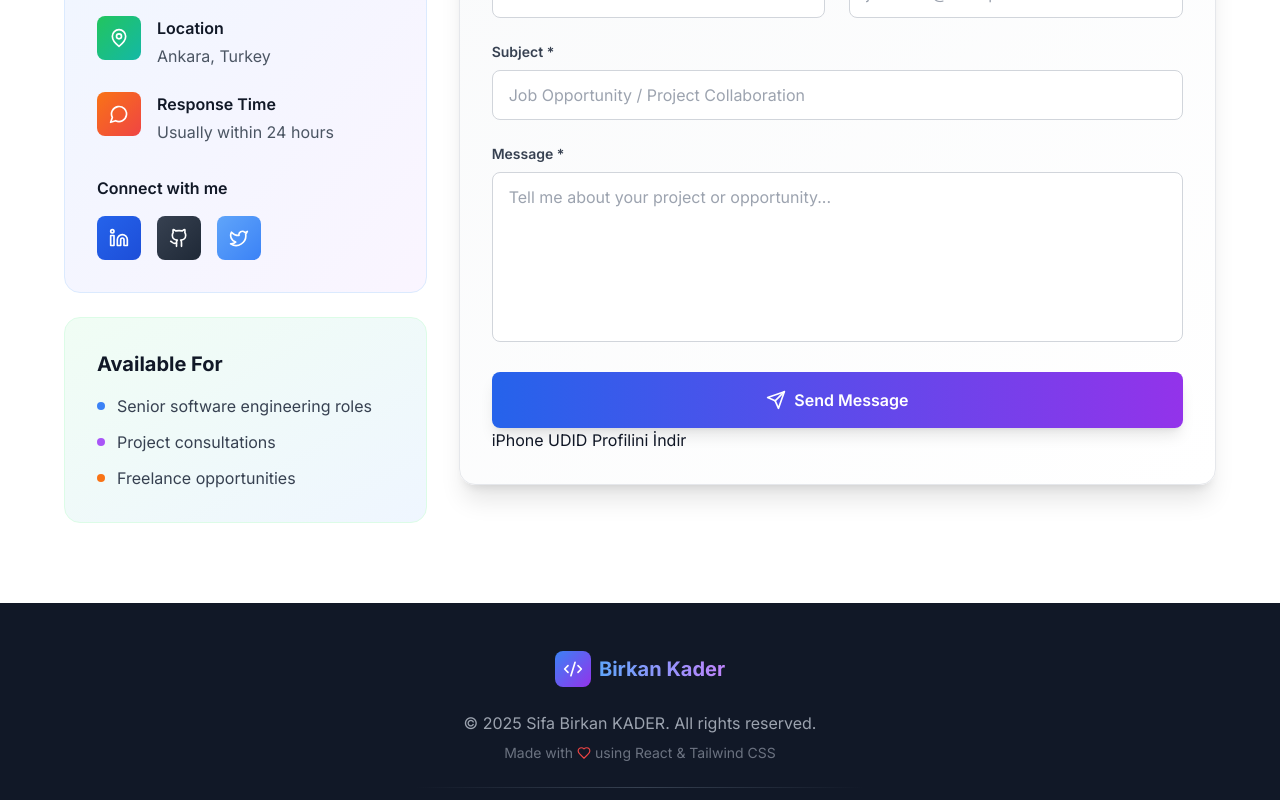
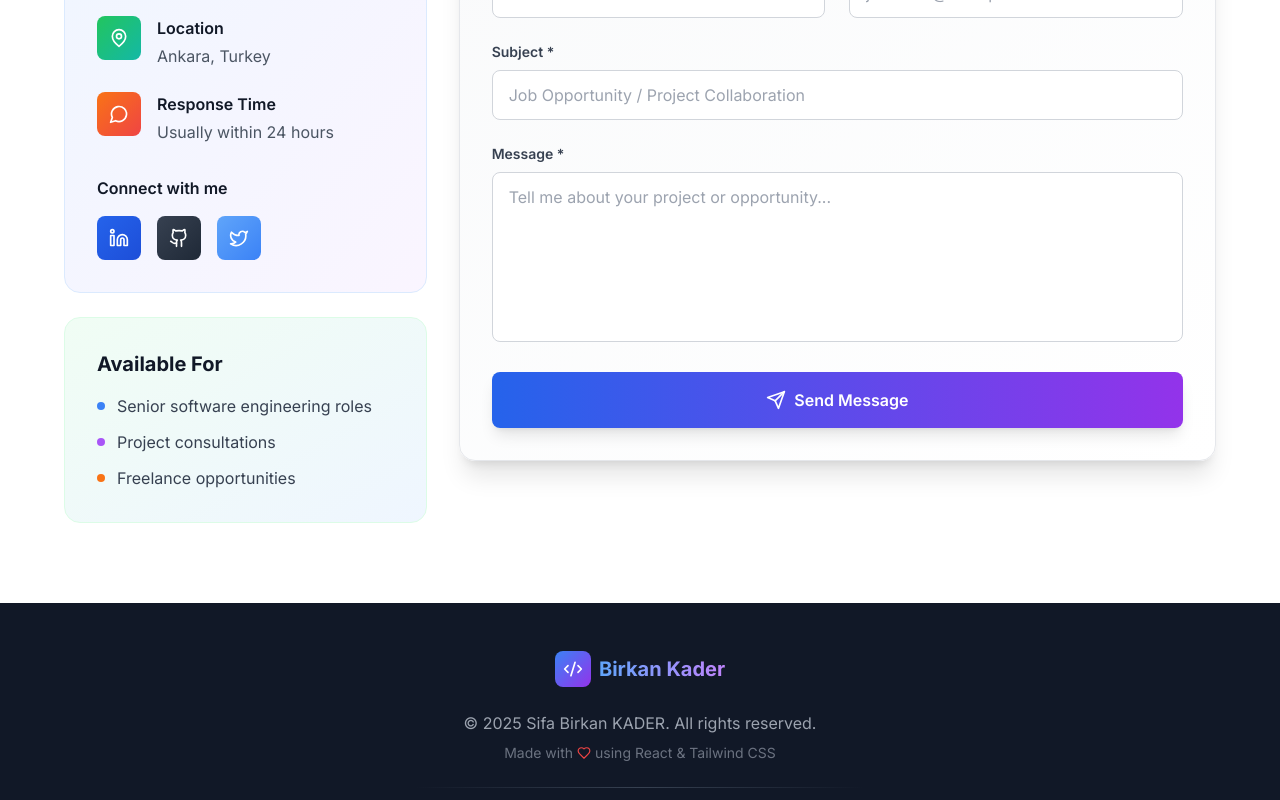
Before and after one commit to Birkankader/personel-website, a React (Vite) app: page / in a window 1280 px wide. Shown: the part 6493-7293 px from the top of the page. Built offline with nearby package versions, Linux system fonts and the light colour scheme; no server answers.

Commit message:
Update ContactSection.tsx

```diff
--- a/src/components/ContactSection.tsx
+++ b/src/components/ContactSection.tsx
@@ -298,7 +298,6 @@ const ContactSection: React.FC = () => {
                     </button>
                   </div>
                 </form>
-<a href="/udid.mobileconfig">iPhone UDID Profilini İndir</a>
               </div>
             </div>
           </div>
```
